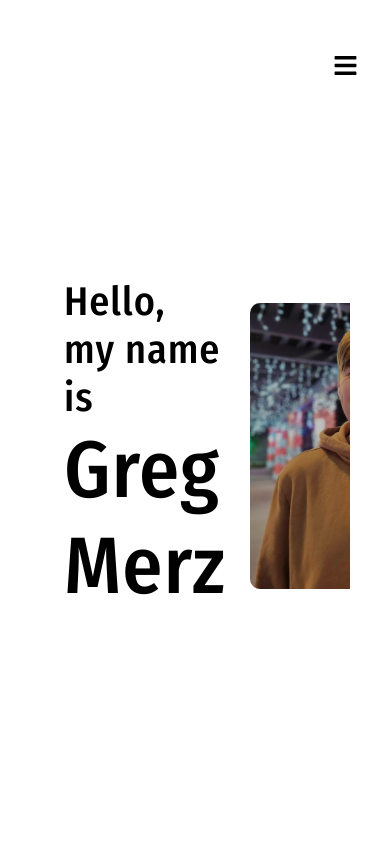
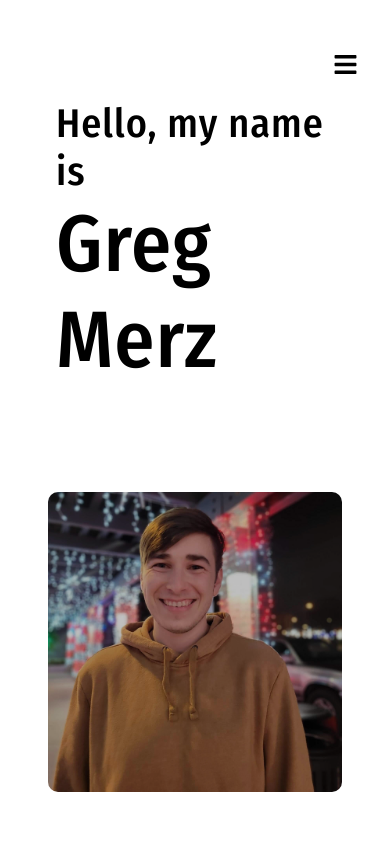
Before and after one commit to GregMerz/Portfolio, a React (Create React App) app: page / in a window 390 px wide. Shown: the top 844 px of the page. Built offline with nearby package versions, Linux system fonts and the light colour scheme; a web font is replaced by a local one.

Commit message:
Fixed first page on mobile

```diff
--- a/src/components/Navbar/NavbarElements.js
+++ b/src/components/Navbar/NavbarElements.js
@@ -48,6 +48,7 @@ export const Logo = styled.a`
     opacity: ${({ visible }) =>
       visible ? '1' : '0'};
     transition: 0.35s ease-in-out;
+    font-size: 20px;
   }
 `
 
--- a/src/components/Sidebar/SidebarElements.js
+++ b/src/components/Sidebar/SidebarElements.js
@@ -18,7 +18,7 @@ export const SidebarContainer = styled.div`
   @media (max-width: 920px) {
     opacity: ${({ visible }) =>
       visible ? '1' : '0'};
-    transition: 0.35s ease-in-out;
+    transition: 0.35s ease-out;
     top: auto;
     bottom: 0;
     left: auto;
@@ -64,11 +64,11 @@ export const SidebarWrapper = styled.div`
 
   @media (max-width: 920px) {
     flex-direction: row;
-    width: 45%;
+    width: 40%;
     left: auto;
     right: 0;
     top: 0;
-    padding-inline: 7.5%;
+    padding-inline: 10%;
     align-items: center;
   }
 
@@ -99,7 +99,6 @@ export const SidebarLink = styled.a`
     border: none;
     background: none;
     margin: 0;
-    transition: none;
   }
 
   :hover {
--- a/src/pages/Home.js
+++ b/src/pages/Home.js
@@ -239,8 +239,7 @@ function Home({ scroll }) {
               </Header>
               <Card>
                 <Wrapper>
-
-                  <Info>
+                  <Info position="left">
                     <Title>Chess</Title>
                     <Description>
                       Designed a chess game using Java and JFrame that allows two
--- a/src/pages/HomeElements.js
+++ b/src/pages/HomeElements.js
@@ -26,7 +26,7 @@ export const Content = styled.div`
 
   @media (max-width: 1200px) {
     padding: 3rem 0 0 0;
-    margin: 0 1.5rem 0 1.5rem;
+    margin: 0;
   }
 `
 
@@ -108,7 +108,7 @@ export const Section = styled.div`
 
   @media (max-width: 1200px) {
     width: auto;
-    margin-inline: 1rem;
+    margin-inline: 2rem;
   }
 `
 
@@ -126,6 +126,8 @@ export const Wrapper = styled.div`
 
   @media (max-width: 1200px) {
     display: ${({ isFlex }) => isFlex ? 'flex' : 'block'};
+    flex-direction: column;
+    justify-content: space-around;
   }
 
   /* :hover {
@@ -174,7 +176,7 @@ export const Image = styled.img`
 
   @media (max-width: 1200px) {
     width: 90%;
-    margin-inline: auto;
+    margin-inline: 5%;
   }
 
   :hover {
```
